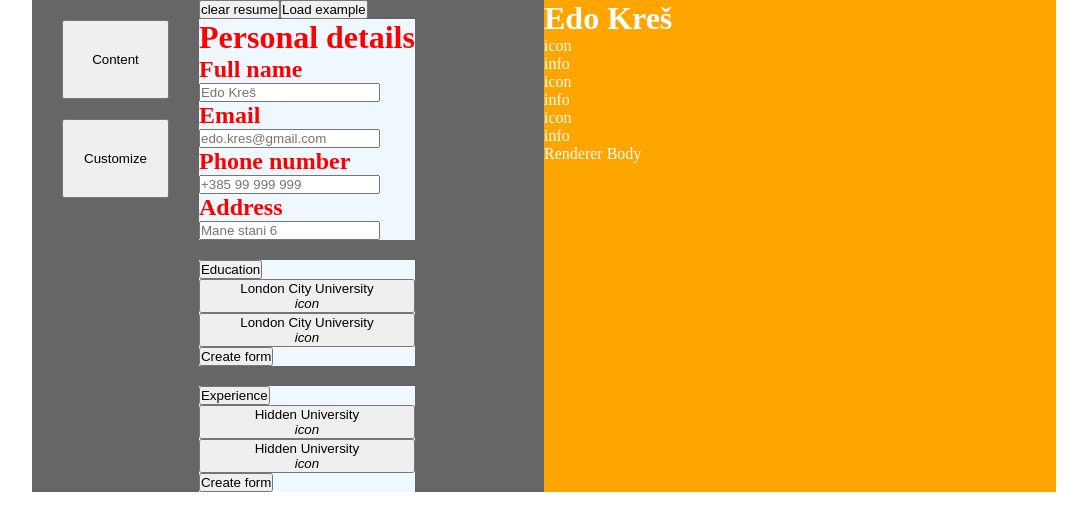
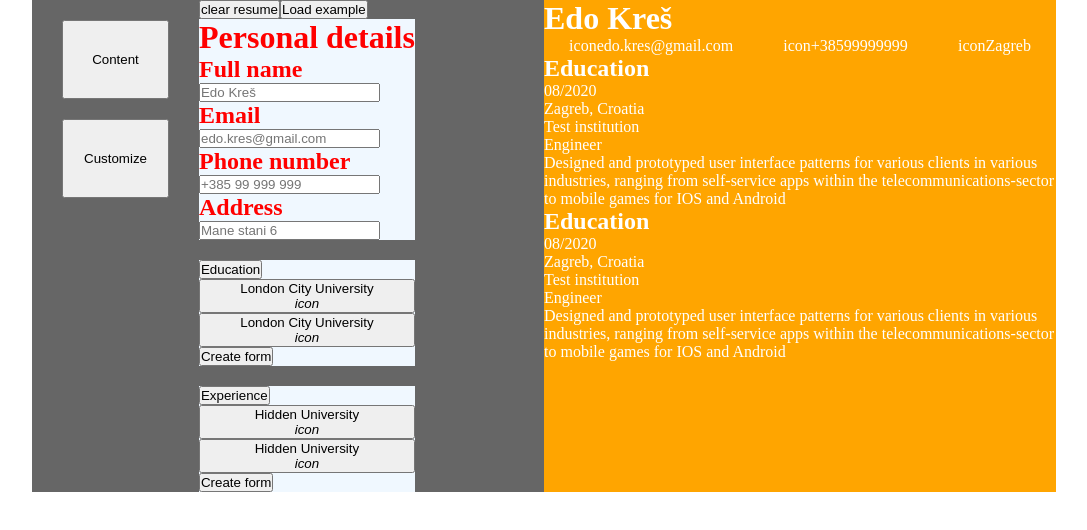
Before and after one commit to kresko/CvForge, a React (Vite) app: page / in a window 1280 px wide. Shown: the top 530 px of the page, without its empty margins (96-1183 px from the left). Built offline with nearby package versions, Linux system fonts and the light colour scheme.

Commit message:
Finalising file structure
Finalising file structure

```diff
--- /dev/null
+++ b/src/Components/Atoms/RendererHeaderContactInfoItem/RendererHeaderContactInfoItem.css
@@ -0,0 +1,4 @@
+
+.renderer-header-contact-info-item {
+    display: inherit;
+}
--- a/src/Components/Atoms/RendererHeaderContactInfoItem/RendererHeaderContactInfoItem.jsx
+++ b/src/Components/Atoms/RendererHeaderContactInfoItem/RendererHeaderContactInfoItem.jsx
@@ -1,11 +1,15 @@
+import './RendererHeaderContactInfoItem.css';
 
-function RendererHeaderContactInfoItem() {
+function RendererHeaderContactInfoItem({ info, icon}) {
     return (
         <>
-            <p>icon</p>
-            <span>info</span>
+            <div className="renderer-header-contact-info-item">
+                <p>{icon}</p>
+                <span>{info}</span>
+            </div>
         </>
     );
 }
 
+RendererHeaderContactInfoItem.propTypes;
 export default RendererHeaderContactInfoItem;
--- a/src/Components/Molecules/RendererBody/RendererBody.jsx
+++ b/src/Components/Molecules/RendererBody/RendererBody.jsx
@@ -1,8 +1,15 @@
+import RendererBodySection from "../RendererBodySection/RendererBodySection";
 
 function RendererBody() {
     return (
         <>
-            <div>Renderer Body</div>
+            <div className="renderer-body-education">
+                <RendererBodySection />
+            </div>
+
+            <div className="renderer-body-experience">
+                <RendererBodySection />
+            </div>
         </>
     );
 }
--- /dev/null
+++ b/src/Components/Molecules/RendererBodySection/RendererBodySection.jsx
@@ -0,0 +1,25 @@
+
+function RendererBodySection() {
+    return (
+        <>
+            <h2>Education</h2>
+
+            <div className="renderer-body-section">
+                <div className="date-location">
+                    <p className="date">08/2020</p>
+                    <p className="location">Zagreb, Croatia</p>
+                </div>
+                <div className="institution">
+                    <p className="institution-name">Test institution</p>
+                    <p className="title">Engineer</p>
+                    <p className="institution-descrption">
+                        Designed and prototyped user interface patterns for various clients in various industries,
+                        ranging from self-service apps within the telecommunications-sector to mobile games for IOS and Android
+                    </p>
+                </div>
+            </div>
+        </>
+    );
+}
+
+export default RendererBodySection;
--- /dev/null
+++ b/src/Components/Molecules/RendererHeader/RendererHeader.css
@@ -0,0 +1,4 @@
+.renderer-header-contact-info {
+    display: flex;
+    justify-content: space-around;
+}
--- a/src/Components/Molecules/RendererHeader/RendererHeader.jsx
+++ b/src/Components/Molecules/RendererHeader/RendererHeader.jsx
@@ -1,3 +1,4 @@
+import './RendererHeader.css';
 import RendererHeaderContactInfoItem from "../../Atoms/RendererHeaderContactInfoItem/RendererHeaderContactInfoItem";
 
 function RendererHeader() {
@@ -7,9 +8,9 @@ function RendererHeader() {
                 <h1 className="renderer-header-label">Edo Kreš</h1>
 
                 <div className="renderer-header-contact-info">
-                    <RendererHeaderContactInfoItem />
-                    <RendererHeaderContactInfoItem />
-                    <RendererHeaderContactInfoItem />
+                    <RendererHeaderContactInfoItem icon={'icon'} info={'edo.kres@gmail.com'}/>
+                    <RendererHeaderContactInfoItem icon={'icon'} info={'+38599999999'}/>
+                    <RendererHeaderContactInfoItem icon={'icon'} info={'Zagreb'}/>
                 </div>
             </div>
         </>
```
